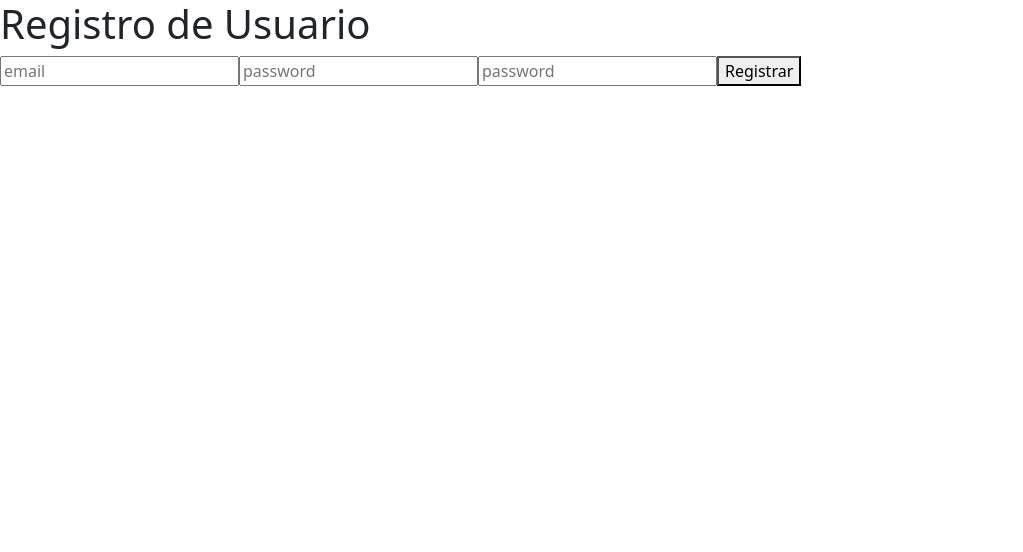
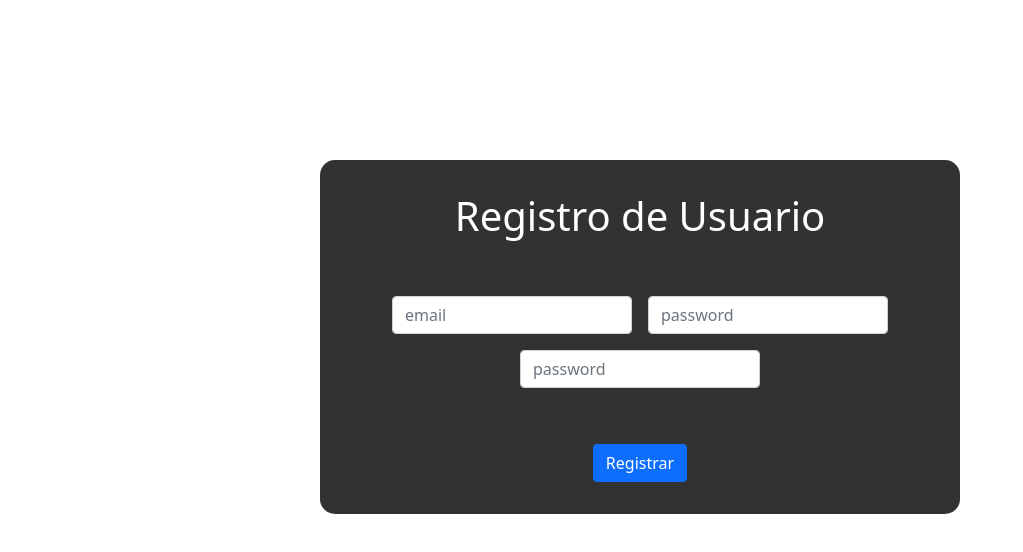
Before and after one commit to IsraelPalomo/Auth_Firebase, a Vue app: page /registro in a window 1280 px wide. Shown: the top 552 px of the page, without its empty margins (0-1023 px from the left). Built offline with nearby package versions, Linux system fonts and the light colour scheme; no server answers.

Commit message:
formulario registro con estilos añadidos

```diff
--- a/src/views/Registro.vue
+++ b/src/views/Registro.vue
@@ -1,15 +1,41 @@
 <template>
-	<h1>Registro de Usuario</h1>
-	<form>
-		<input type="email" placeholder="email" />
-		<input type="password" placeholder="password" />
-		<input type="password" placeholder="password" />
-		<button type="submit">Registrar</button>
-	</form>
+	<section class="registro">
+		<h1>Registro de Usuario</h1>
+		<form>
+			<input type="email" placeholder="email" class="form-control m-2" />
+			<input type="password" placeholder="password" class="form-control m-2" />
+			<input type="password" placeholder="password" class="form-control m-2" />
+			<button type="submit" class="btn btn-primary">Registrar</button>
+		</form>
+	</section>
 </template>
 
 <script>
 export default {};
 </script>
 
-<style></style>
+<style lang="scss" scoped>
+.registro {
+	text-align: center;
+	width: 50%;
+	max-width: 50rem;
+	margin: 0 auto;
+	background-color: #323232;
+	padding: 2rem;
+	margin-top: 10rem;
+	border-radius: 15px;
+	h1 {
+		color: white;
+		margin-bottom: 3rem;
+	}
+	input {
+		max-width: 15rem;
+		margin: 1rem auto 0 auto;
+		display: inline-block;
+	}
+	button {
+		display: block;
+		margin: 3rem auto 0 auto;
+	}
+}
+</style>
```
